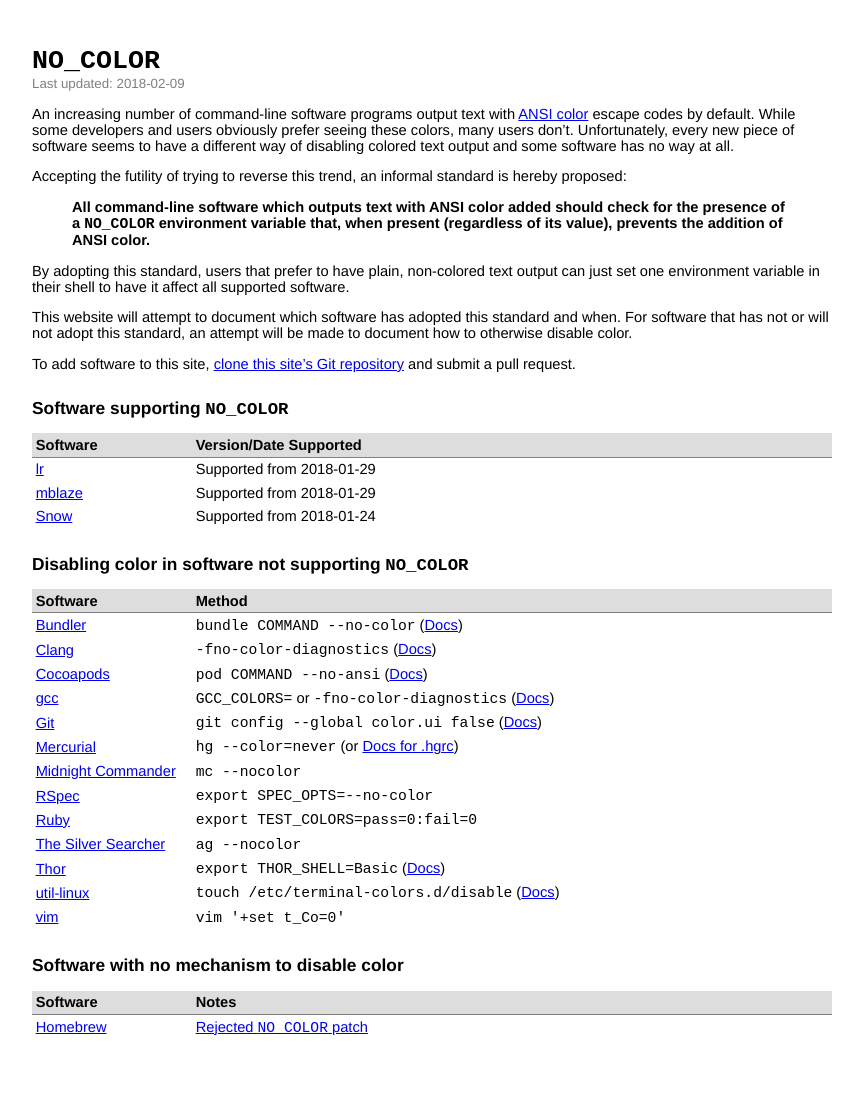
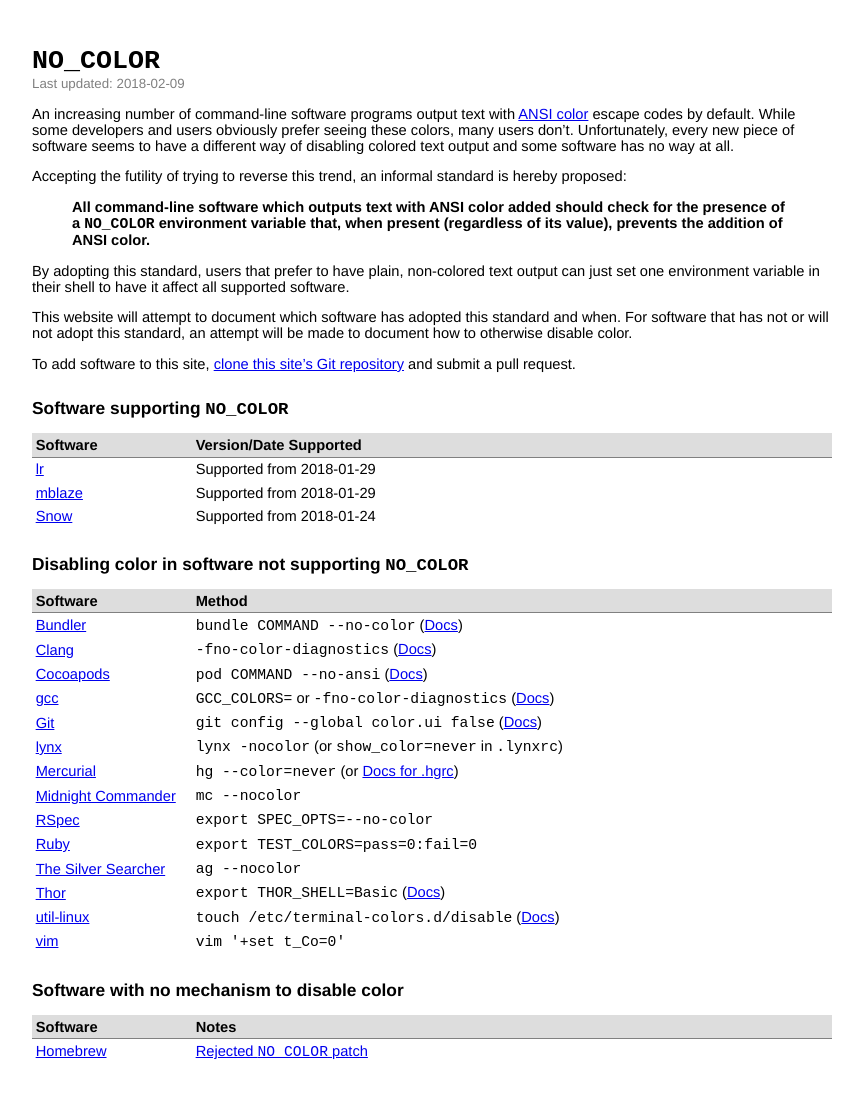
Before and after one commit to jcs/no_color, a Jekyll site: the page built from index.md, in a window 1280 px wide. Shown: the whole page, without its empty margins (208-1071 px from the left). Built offline with Jekyll 4.4.1, drawn with Linux system fonts in a browser that asks for light colours; our own code applies the rules of GitHub Pages for plain Markdown files; before the commit the page ends 1083 px from its top, so only the background shows below that.

Commit message:
index.md: add lynx

```diff
--- a/index.md
+++ b/index.md
@@ -51,6 +51,7 @@ and submit a pull request.
 | [Cocoapods](https://cocoapods.org/) | `pod COMMAND --no-ansi` ([Docs](https://guides.cocoapods.org/terminal/commands.html#pod_install)) |
 | [gcc](https://gcc.gnu.org/) | `GCC_COLORS=` or `-fno-color-diagnostics` ([Docs](https://gcc.gnu.org/onlinedocs/gcc-7.3.0/gcc/Diagnostic-Message-Formatting-Options.html)) |
 | [Git](https://git-scm.com/) | `git config --global color.ui false` ([Docs](https://git-scm.com/docs/git-config#git-config-colorui))|
+| [lynx](http://lynx.browser.org/) | `lynx -nocolor` (or `show_color=never` in `.lynxrc`) |
 | [Mercurial](https://www.mercurial-scm.org/) | `hg --color=never` (or [Docs for .hgrc](https://www.mercurial-scm.org/wiki/ColorExtension)) |
 | [Midnight Commander](https://midnight-commander.org/) | `mc --nocolor` |
 | [RSpec](http://rspec.info/) | `export SPEC_OPTS=--no-color` |
```
